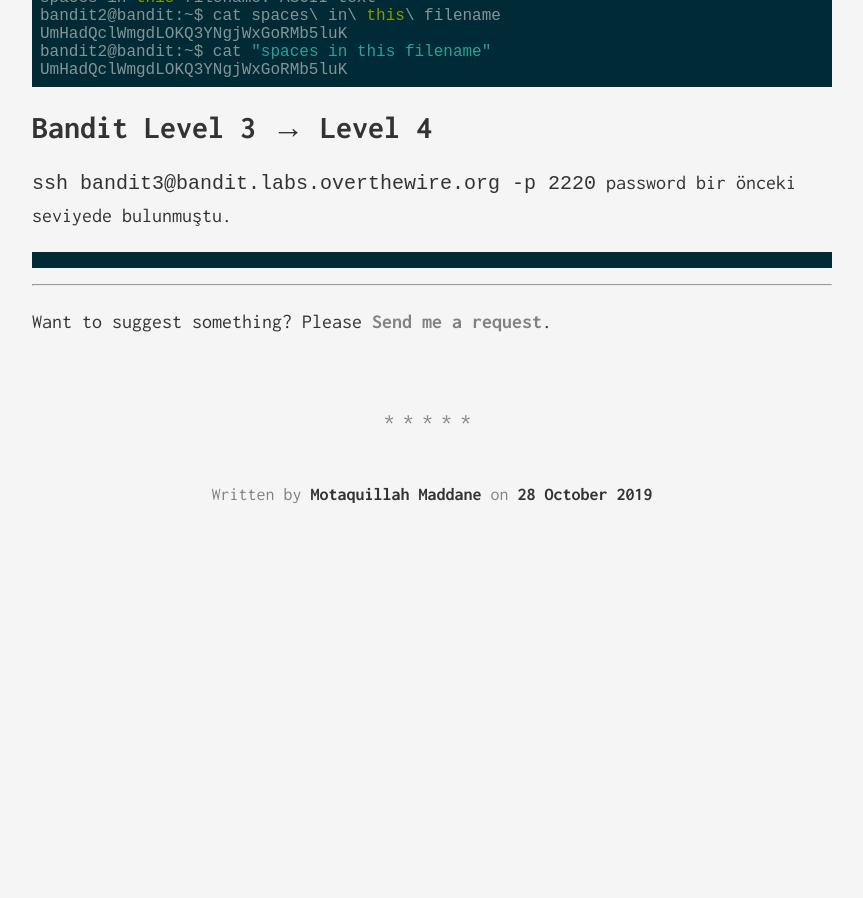
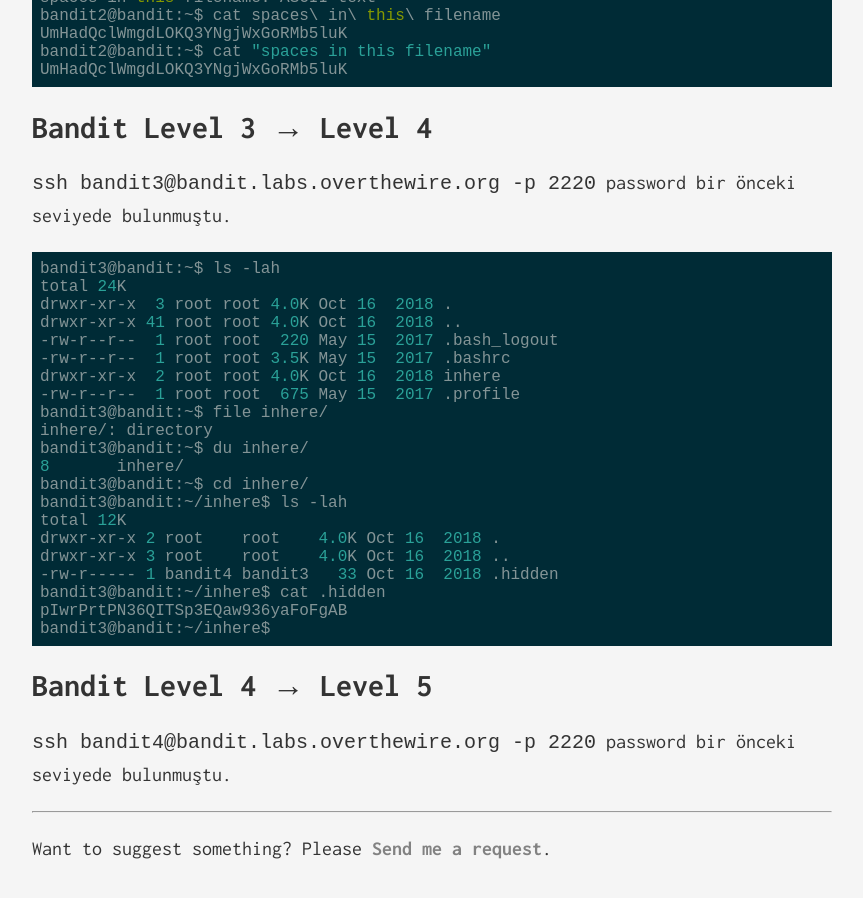
Before and after one commit to JohnGkmn/JohnGkmn.github.io, a Jekyll site: the page built from _posts/2019-10-29-bandit1-15.markdown, in a window 1280 px wide and 900 px high, scrolled down 1821 px. Shown: the whole window, without its empty margins (208-1071 px from the left). Built offline with Jekyll 4.4.1, drawn with Linux system fonts in a browser that asks for light colours; before the commit the page ends 2427 px from its top, so only the background shows below that.

Commit message:
Update 2019-10-29-bandit1-15.markdown

`````diff
--- a/_posts/2019-10-29-bandit1-15.markdown
+++ b/_posts/2019-10-29-bandit1-15.markdown
@@ -78,8 +78,32 @@ Bandit Level 3 → Level 4
 ``ssh bandit3@bandit.labs.overthewire.org -p 2220`` password bir önceki seviyede bulunmuştu.
 
 ````terminal
+bandit3@bandit:~$ ls -lah
+total 24K
+drwxr-xr-x  3 root root 4.0K Oct 16  2018 .
+drwxr-xr-x 41 root root 4.0K Oct 16  2018 ..
+-rw-r--r--  1 root root  220 May 15  2017 .bash_logout
+-rw-r--r--  1 root root 3.5K May 15  2017 .bashrc
+drwxr-xr-x  2 root root 4.0K Oct 16  2018 inhere
+-rw-r--r--  1 root root  675 May 15  2017 .profile
+bandit3@bandit:~$ file inhere/
+inhere/: directory
+bandit3@bandit:~$ du inhere/
+8       inhere/
+bandit3@bandit:~$ cd inhere/
+bandit3@bandit:~/inhere$ ls -lah
+total 12K
+drwxr-xr-x 2 root    root    4.0K Oct 16  2018 .
+drwxr-xr-x 3 root    root    4.0K Oct 16  2018 ..
+-rw-r----- 1 bandit4 bandit3   33 Oct 16  2018 .hidden
+bandit3@bandit:~/inhere$ cat .hidden
+pIwrPrtPN36QITSp3EQaw936yaFoFgAB
+bandit3@bandit:~/inhere$
 ````
 
+Bandit Level 4 → Level 5
+======
+``ssh bandit4@bandit.labs.overthewire.org -p 2220`` password bir önceki seviyede bulunmuştu.
 
 
 _____
`````
